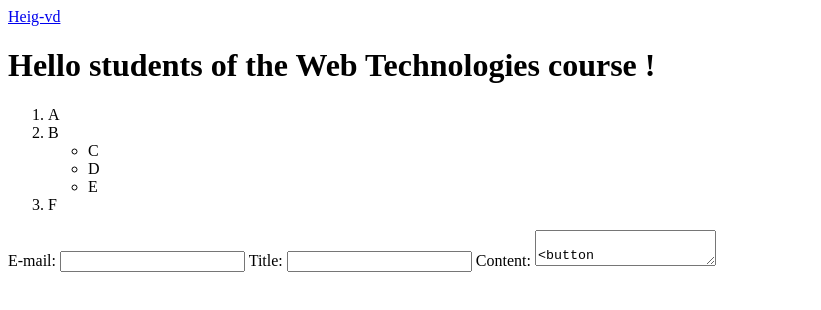
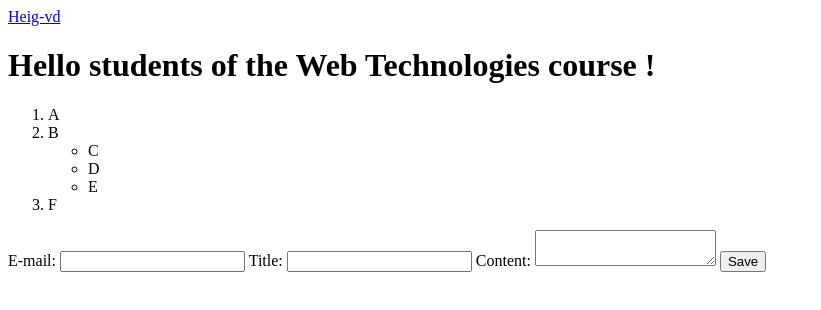
Before and after one commit to aleddaheig/aleddaheig.github.io, a plain HTML site: page index.html in a window 1280 px wide. Shown: the whole page, without its empty margins (0-821 px from the left). Drawn offline with Linux system fonts and the light colour scheme.

Commit message:
Update index.html

```diff
--- a/index.html
+++ b/index.html
@@ -32,7 +32,7 @@
                     <input type="text" id="title" name="title" />
                 </label>
                 <label for="content">Content:</label>
-                <textarea id="content" name="content" />
+                <textarea id="content" name="content"></textarea>
                 <button type="submit">Save</button>
             </form>
         </section>
```
